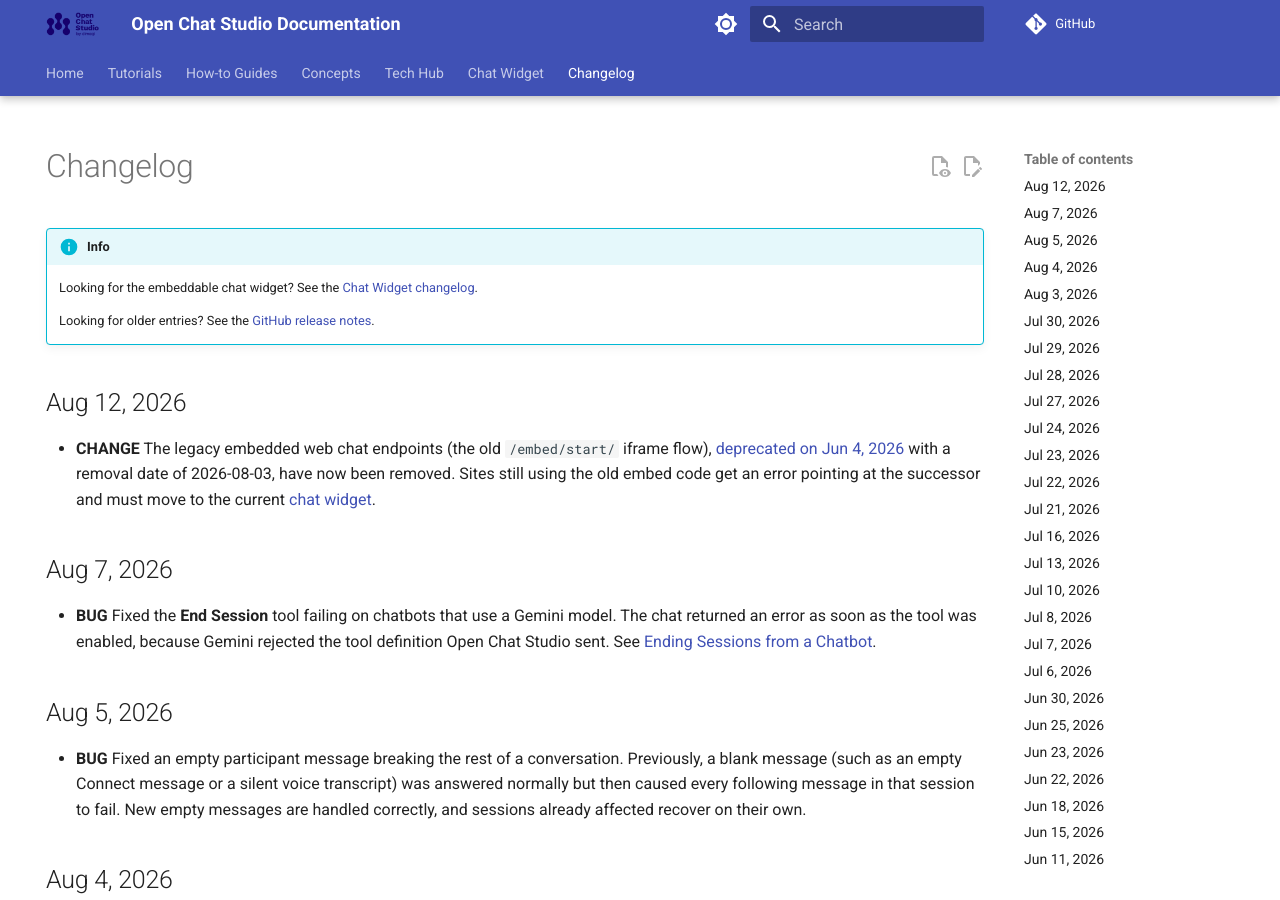
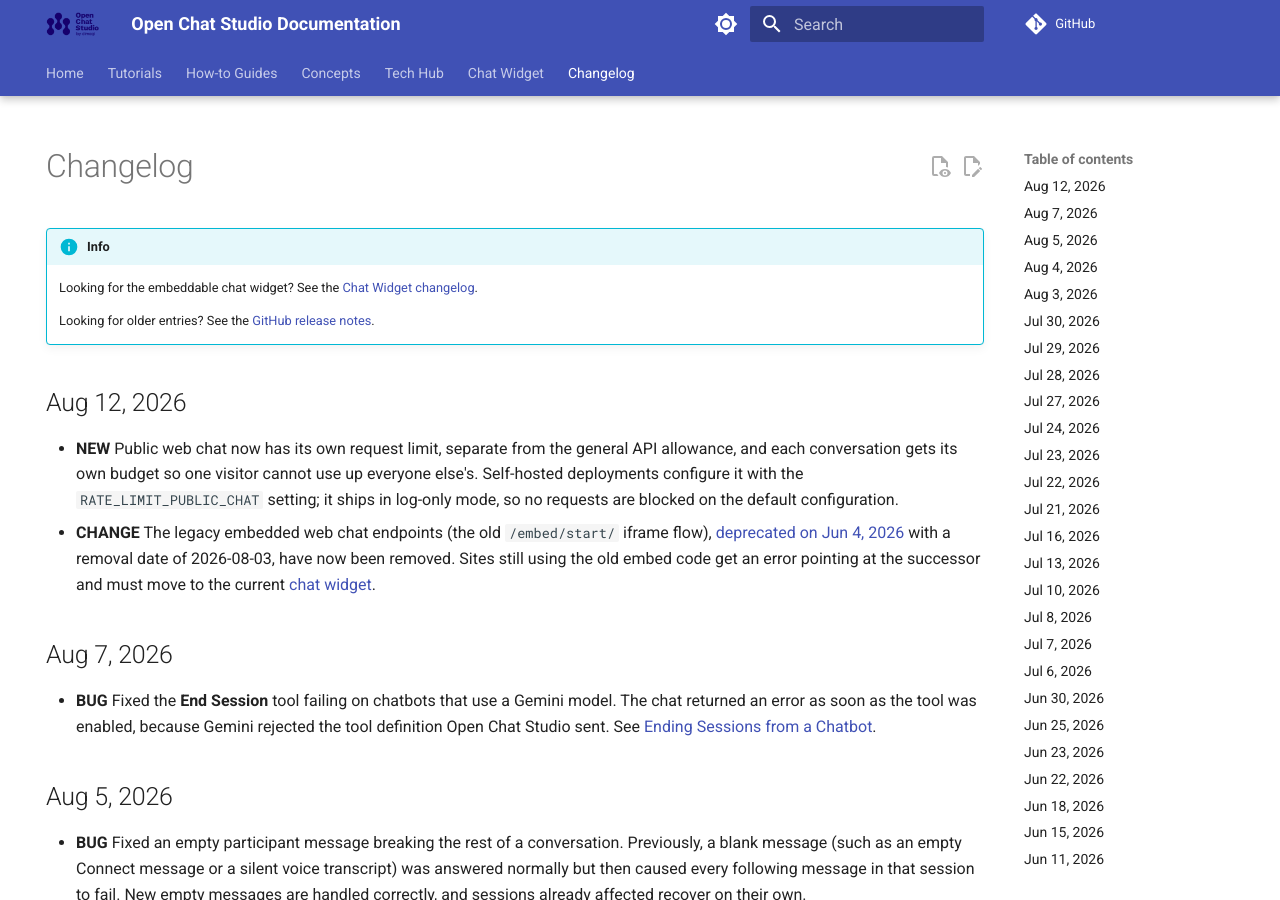
Before and after one commit to dimagi/open-chat-studio-docs, an MkDocs documentation site: the page built from docs/changelog.md, in a window 1280 px wide and 900 px high. Built offline with MkDocs 1.6.1 and Material for MkDocs 9.7.7, drawn with Linux system fonts in a browser that asks for light colours; a script that is not in the unit is left out; comment, search, counter and statistics services are not loaded.

Commit message:
update changelog and docs from OCS PR #4175
Co-Authored-By: Claude Opus 5 (1M context) <noreply@anthropic.com>

```diff
--- a/docs/changelog.md
+++ b/docs/changelog.md
@@ -12,6 +12,7 @@ hide:
     Looking for older entries? See the [GitHub release notes](https://github.com/dimagi/open-chat-studio-docs/releases).
 
 ## Aug 12, 2026
+* **NEW** Public web chat now has its own request limit, separate from the general API allowance, and each conversation gets its own budget so one visitor cannot use up everyone else's. Self-hosted deployments configure it with the `RATE_LIMIT_PUBLIC_CHAT` setting; it ships in log-only mode, so no requests are blocked on the default configuration.
 * **CHANGE** The legacy embedded web chat endpoints (the old `/embed/start/` iframe flow), [deprecated on Jun 4, 2026](#jun-4-2026) with a removal date of 2026-08-03, have now been removed. Sites still using the old embed code get an error pointing at the successor and must move to the current [chat widget](chat_widget/index.md).
 
 ## Aug 7, 2026
```
